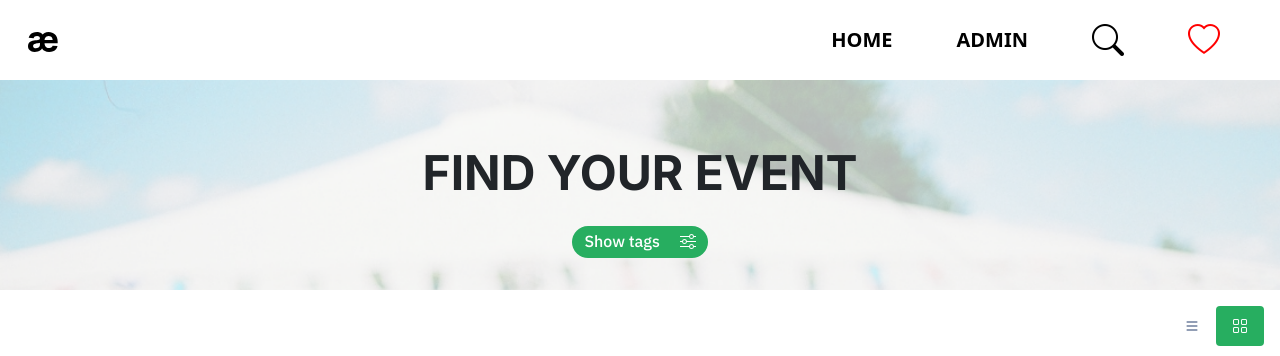
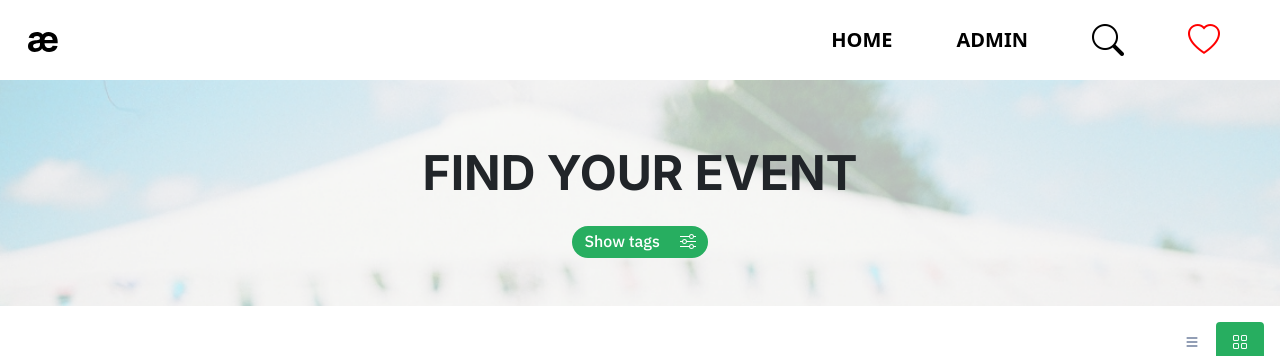
Before and after one commit to krdevel/grupparbete-vite-eventer, a Vue app: page /#/ in a window 1280 px wide. Shown: the top 356 px of the page. Built offline with nearby package versions, Linux system fonts and the light colour scheme.

Commit message:
Probably complete fix for collapse transition jumpiness (put div that needs margin and padding into an outer div without margin and padding)

```diff
--- a/src/views/FilterView.vue
+++ b/src/views/FilterView.vue
@@ -164,6 +164,7 @@
 		background-repeat: no-repeat;
 		background-attachment: fixed;
 		background-size: cover;
+		padding: 0 0 1rem;
 
 		/* border-width: 4px;
 		border-style: solid;
@@ -230,11 +231,8 @@
 
 	#filter-view .tag-container-box-container {
 		background-color: #fff;
-
 		width: 75%;
-		/* margin: 0 auto; */
-		margin: 0 auto 1rem;
-
+		margin: 0 auto;
 		padding: 0;
 		border-radius: 1.5rem;
 	}
```
